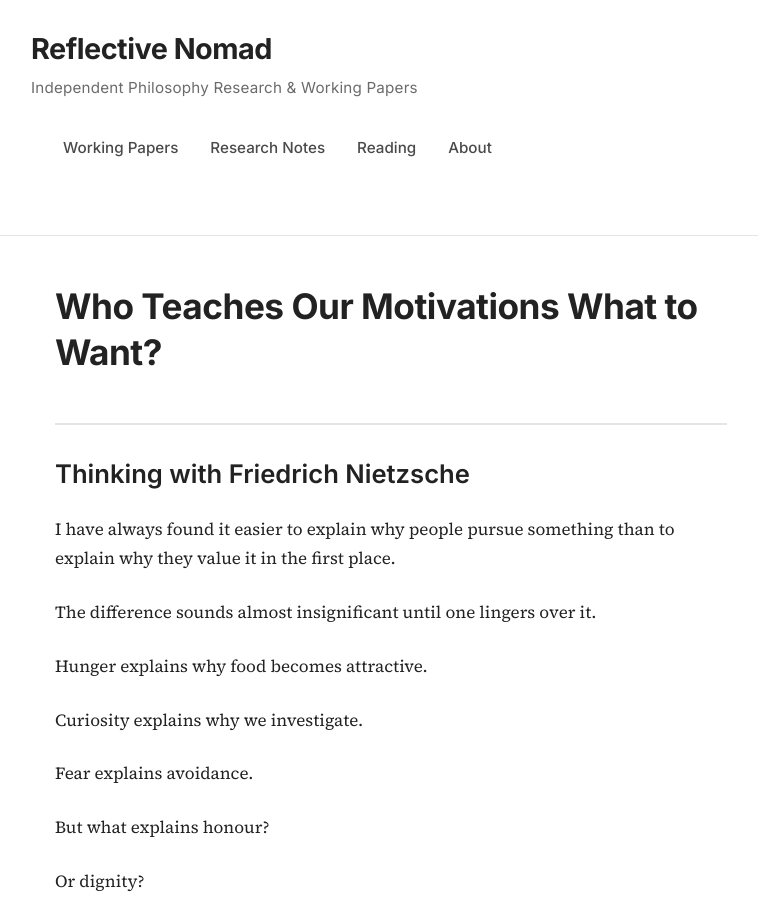
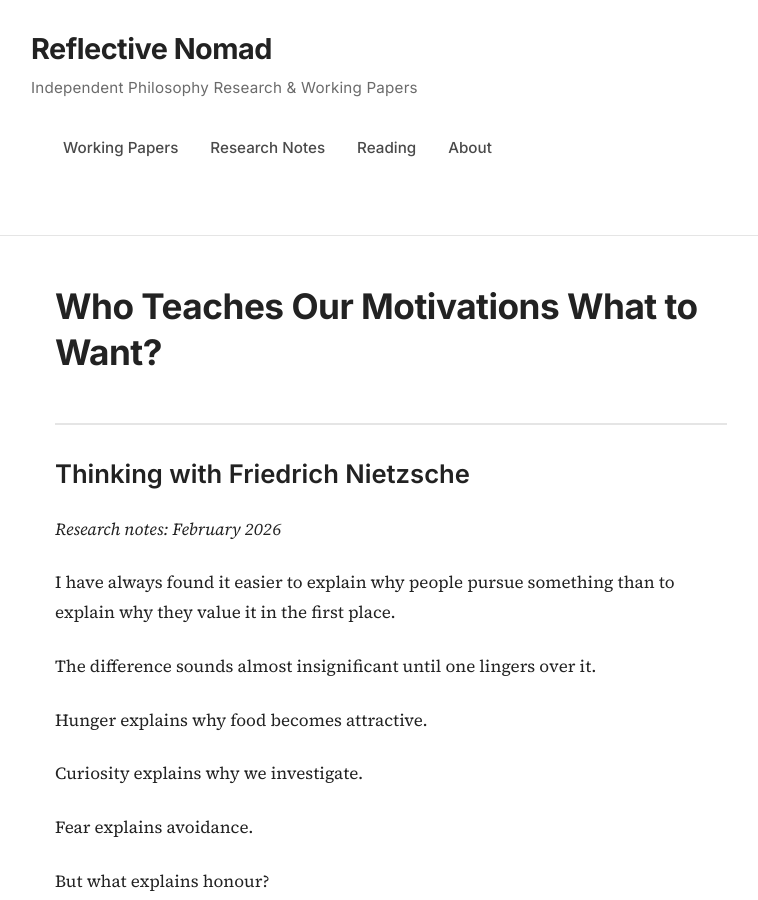
Before and after one commit to Reflectivenomad/reflectivenomad.github.io, a Jekyll site: the page built from nietzsche.md, in a window 1280 px wide and 900 px high. Shown: the whole window, without its empty margins (249-1007 px from the left). Built offline with Jekyll 4.4.1, drawn with Linux system fonts in a browser that asks for light colours.

Commit message:
Update nietzsche.md

```diff
--- a/nietzsche.md
+++ b/nietzsche.md
@@ -7,6 +7,8 @@ permalink: /thinking-alongside/nietzsche/
 # Who Teaches Our Motivations What to Want?
 
 ## Thinking with Friedrich Nietzsche
+
+*Research notes: February 2026*
 
 I have always found it easier to explain why people pursue something than to explain why they value it in the first place.
 
```
